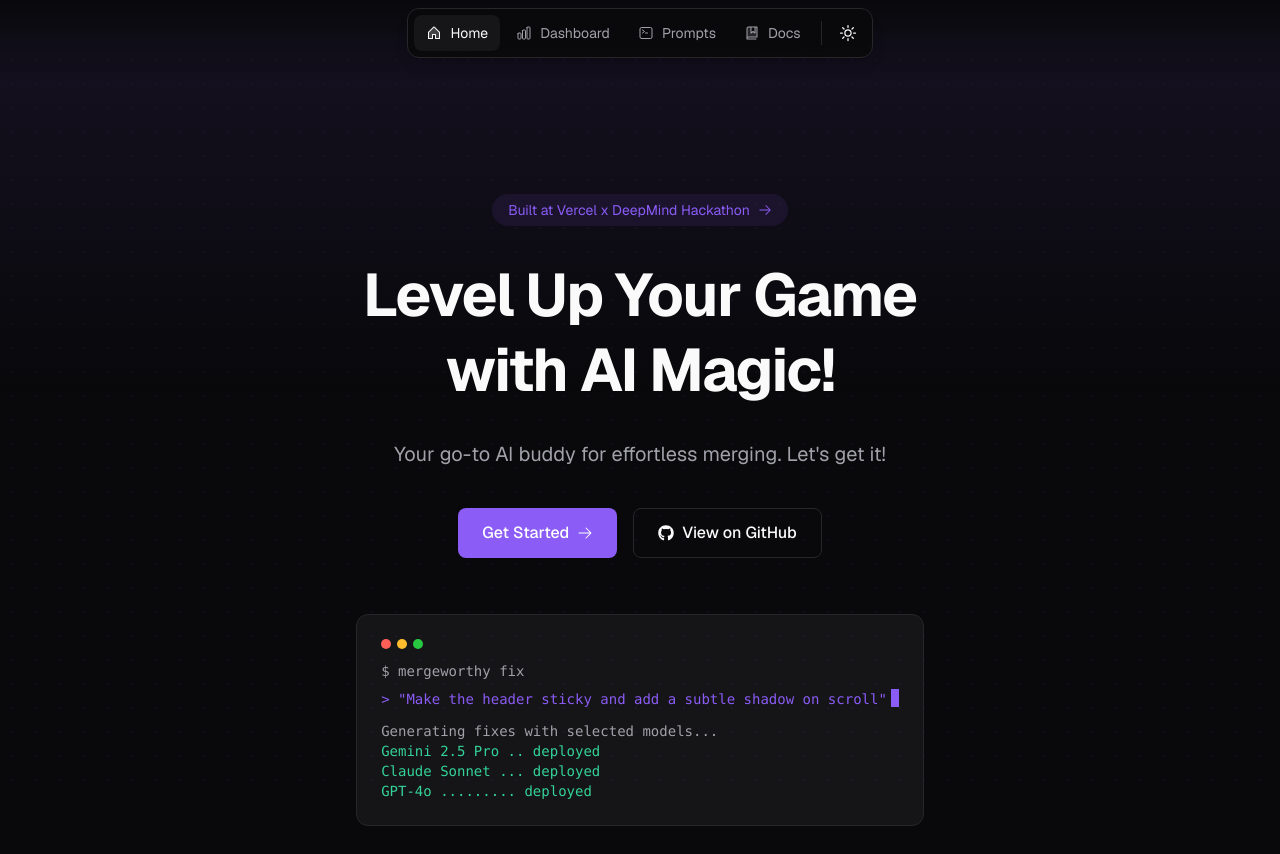
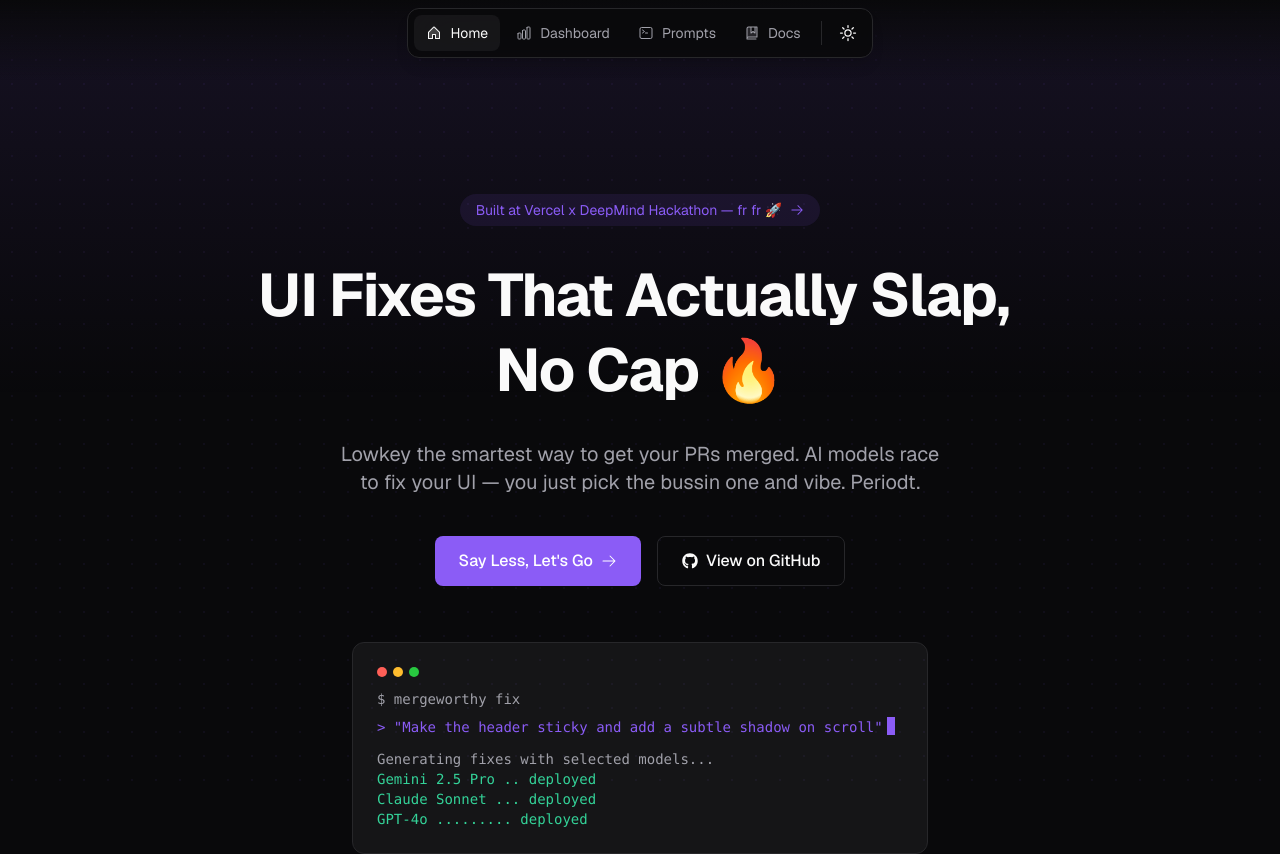
Before and after one commit to ManojBaasha/boilerplate-code, a Next.js app: page / in a window 1280 px wide. Shown: the top 854 px of the page. Built offline with nearby package versions, Linux system fonts and the light colour scheme.

Commit message:
UI fix via claude-sonnet (#8)
* UI fix via AI

* UI fix via AI

```diff
--- a/src/components/landing/HeroSection.tsx
+++ b/src/components/landing/HeroSection.tsx
@@ -26,7 +26,7 @@
 
       <FadeIn delay={0.1}>
         <h1 className="text-5xl md:text-6xl font-bold tracking-tight text-center leading-tight">
-          Level Up Your Game <br /> with AI Magic!
+          UI Fixes That Actually Slap,&nbsp;<br /> No Cap 🔥
         </h1>
       </FadeIn>
 
@@ -44,7 +44,7 @@
             href={githubLink}
             className="inline-flex items-center gap-2 px-6 py-3 bg-[var(--brand-solid)] text-white rounded-lg font-medium hover:opacity-90 transition"
           >
-            Get Started
+            Say Less, Let&apos;s Go
             <HiArrowRight className="w-4 h-4" />
           </Link>
           <Link
--- a/src/resources/content.tsx
+++ b/src/resources/content.tsx
@@ -25,12 +25,12 @@
   headline: <>Merge Like a Pro!</>,
   featured: {
     display: true,
-    title: <>Built at Vercel x DeepMind Hackathon</>,
+    title: <>Built at Vercel x DeepMind Hackathon — fr fr 🚀</>,
     href: "#workflow",
   },
   subline: (
     <>
-      Your go-to AI buddy for effortless merging. {"Let's"} get it!
+      Lowkey the smartest way to get your PRs merged. AI models race to fix your UI — you just pick the bussin one and vibe. Periodt.
     </>
   ),
   features: [
```
